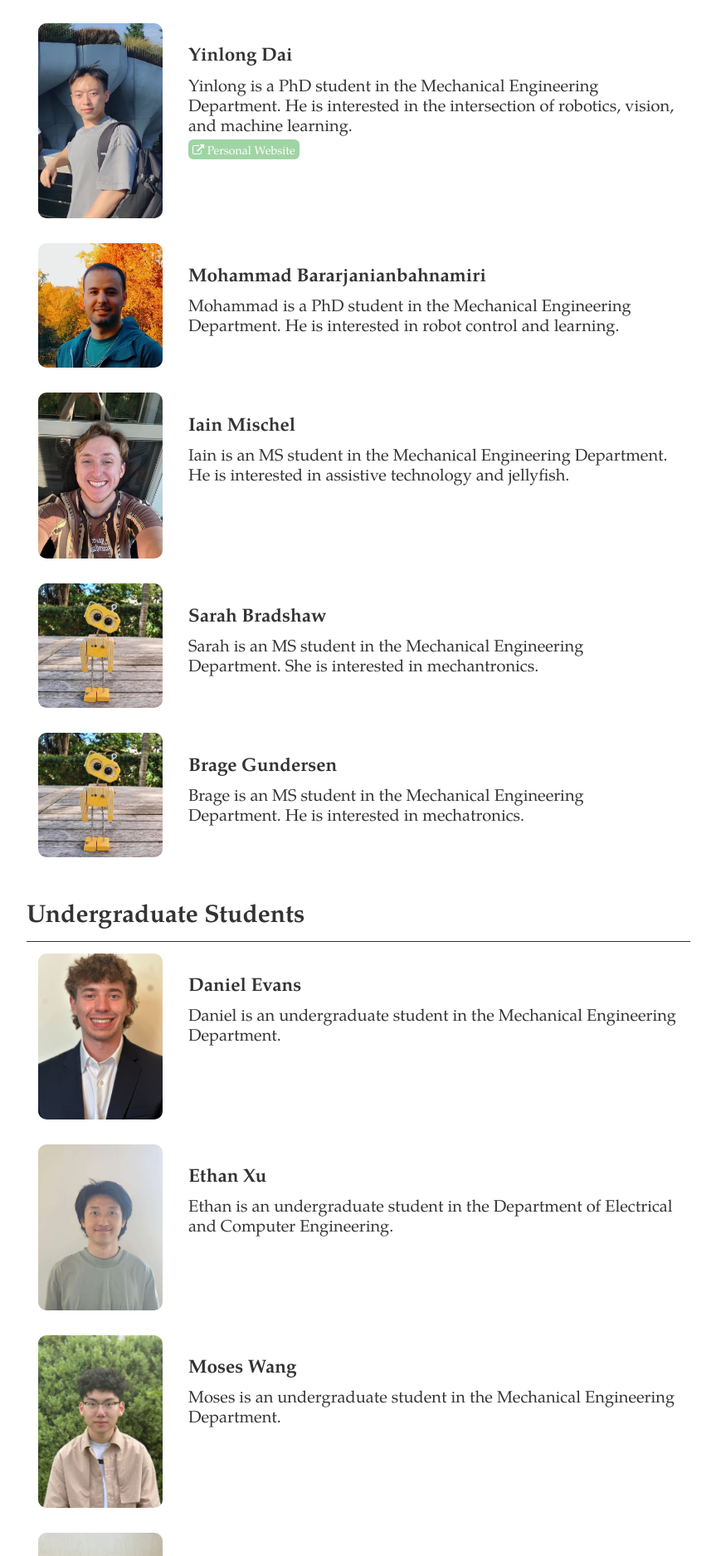
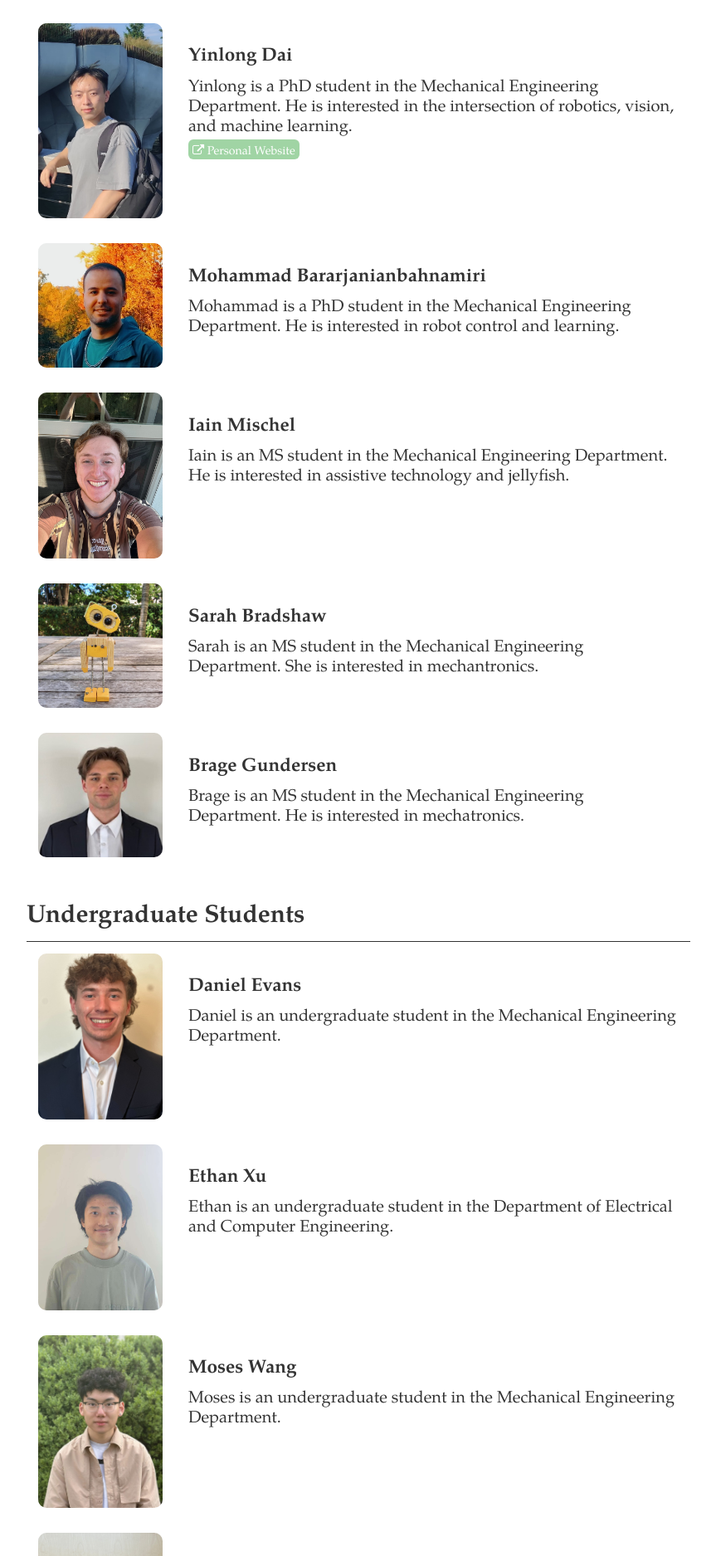
Before and after one commit to VT-Collab/vt-collab.github.io, a Jekyll site: the page built from people.html, in a window 1280 px wide. Shown: the part 1134-3009 px from the top of the page at 83% size, without its empty margins (208-1071 px from the left). Built offline with Jekyll 4.4.1, drawn with Linux system fonts in a browser that asks for light colours; nearby versions of some CDN libraries.

Commit message:
video and people

```diff
--- a/_data/news.yml
+++ b/_data/news.yml
@@ -1,3 +1,8 @@
+
+- text: "Our collaborations with TEA Lab make headlines! <a href=\"https://www.youtu.be/QGZjeXzmoZc\">See the video here.</a>"
+
+- text: "Sarah and Brage join Collab! Dr. Losey is also appointed a John R. Jones III Faculty Fellow."
+
 - text: "Mohammad joins Collab! We also welcome Misha, Sam, Ethan, and Arhan for exciting summer projects!"
 
 - text: "Congradulations to Keone, Grace, Iain, Sagar, Ben, Yinlong, and Mohammad for their accepted <a href=\"https://2026.ieee-iros.org/\">IROS</a> papers! You can find the MEMO and hand-held Kiri-Spoon preprints Under <i>Publications</i>!"
--- a/_data/people.yml
+++ b/_data/people.yml
@@ -42,7 +42,7 @@
   rank: grad
 
 - name: Brage Gundersen
-  picture: /images/people/default.jpg
+  picture: /images/people/brage.jpg
   website:
   description: Brage is an MS student in the Mechanical Engineering Department. He is interested in mechatronics.
   rank: grad
```
Also changed, not shown: images/people/brage.jpg (added).
